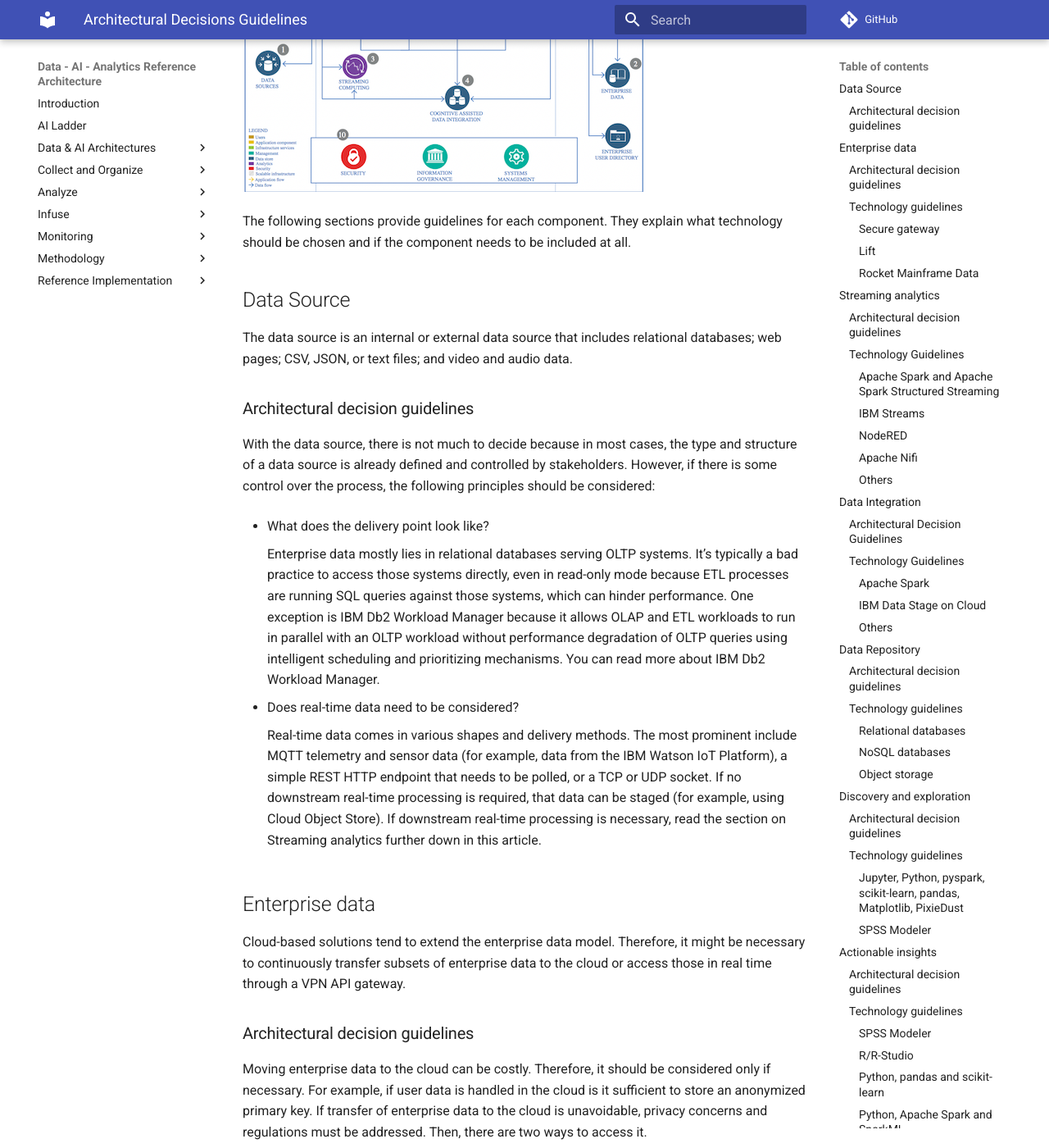
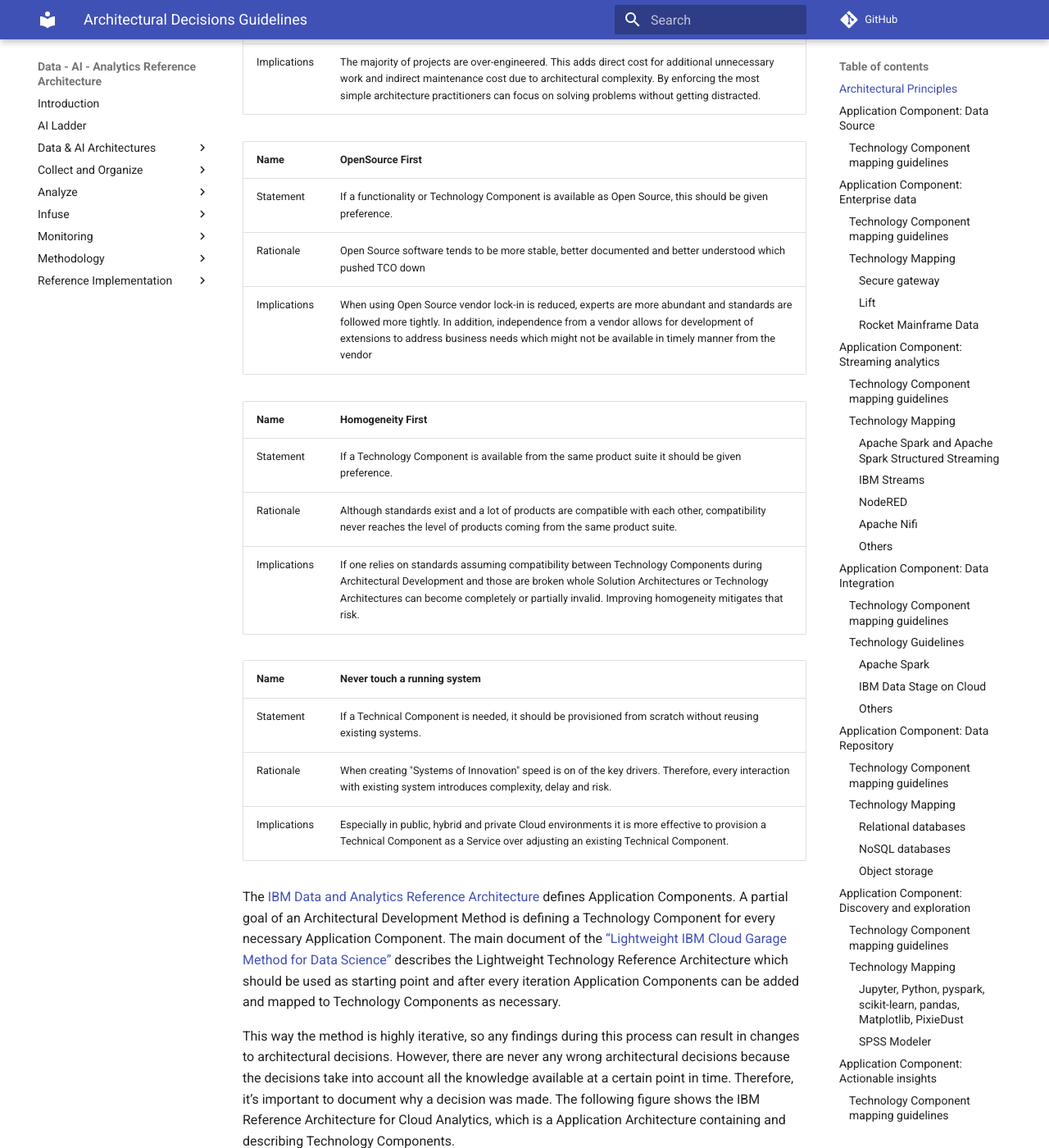
Before and after one commit to ibm-cloud-architecture/refarch-data-ai-analytics, an MkDocs documentation site: the page built from docs/methodology/lightweight-architectural-decisions.md, in a window 1280 px wide and 1400 px high, scrolled down 632 px. Shown: the whole window at 82% size. Built offline with MkDocs 1.6.1 and Material for MkDocs 9.7.7, drawn with Linux system fonts in a browser that asks for light colours; comment, search, counter and statistics services are not loaded; some of the changed text lies outside the part shown.

Commit message:
compatibility architectural decisions with TOGAF

```diff
--- a/docs/methodology/lightweight-architectural-decisions.md
+++ b/docs/methodology/lightweight-architectural-decisions.md
@@ -1,39 +1,70 @@
 # Architectural Decisions Guidelines
 
-*An architectural decisions guide for data science*
+*An architectural decisions guide for architectural model development specific to data science*
+
+This is a companion document for the Lightweight IBM Cloud Garage Method for Data Science. It is meant for giving advice to architects and data scientists on architectural decisions which are extending the Lightweight Reference Architecture.
+
+This document starts with Architectural Principles which are met when applying the Lightweight IBM Cloud Garage Method for Data Science. This way, while integrating this method in an existing enterprise architecture, this method only needs to be adjusted towards Architectural Principles which are not met by this method.
+
+## Architectural Principles
 
 
-The [IBM Data and Analytics Reference Architecture](https://www.ibm.com/cloud/garage/architectures/dataAnalyticsArchitecture)defines possible components on an abstract level. The goal of this article is to choose from the required components and assign real and concrete architectural components to it. The article contains information to complement the [“Lightweight IBM Cloud Garage Method for data science”](https://developer.ibm.com/articles/the-lightweight-ibm-cloud-garage-method-for-data-science/) article.
+|Name | Simplicity First
+--- | ---
+Statement | If a functionality or Technology Component is not needed in the current iteration, it shouldn't be part of the architecture. There must be a need for it in the current iteration.
+Rationale | Distraction is on of our worst enemies. Humans tend to get lost in the abundance of possibilities. By sticking to the Architectural Principle, clear focus on project delivery is ensured.
+Implications| The majority of projects are over-engineered. This adds direct cost for additional unnecessary work and indirect maintenance cost due to architectural complexity. By enforcing the most simple architecture practitioners can focus on solving problems without getting distracted.
 
-The method is highly iterative, so any findings during this process can result in changes to architectural decisions. However, there are never any wrong architectural decisions because the decisions take into account all the knowledge available at a certain point in time. Therefore, it’s important to document why a decision was made. The following figure shows the IBM Reference Architecture for Cloud Analytics.
+
+|Name | OpenSource First
+--- | ---
+Statement | If a functionality or Technology Component is available as Open Source, this should be given preference.
+Rationale | Open Source software tends to be more stable, better documented and better understood which pushed TCO down
+Implications| When using Open Source vendor lock-in is reduced, experts are more abundant and standards are followed more tightly. In addition, independence from a vendor allows for development of extensions to address business needs which might not be available in timely manner from the vendor
+
+|Name | Homogeneity First
+--- | ---
+Statement | If a Technology Component is available from the same product suite it should be given preference.
+Rationale | Although standards exist and a lot of products are compatible with each other, compatibility never reaches the level of products coming from the same product suite.
+Implications| If one relies on standards assuming compatibility between Technology Components during Architectural Development and those are broken whole Solution Architectures or Technology Architectures can become completely or partially invalid. Improving homogeneity mitigates that risk.
+
+|Name | Never touch a running system
+--- | ---
+Statement | If a Technical Component is needed, it should be provisioned from scratch without reusing existing systems.
+Rationale | When creating "Systems of Innovation" speed is on of the key drivers. Therefore, every interaction with existing system introduces complexity, delay and risk.
+Implications| Especially in public, hybrid and private Cloud environments it is more effective to provision a Technical Component as a Service over adjusting an existing Technical Component.
+
+The [IBM Data and Analytics Reference Architecture](https://www.ibm.com/cloud/garage/architectures/dataAnalyticsArchitecture/reference-architecture) defines Application Components. A partial goal of an Architectural Development Method is defining a Technology Component for every necessary Application Component. The main document of the [“Lightweight IBM Cloud Garage Method for Data Science”](https://ibm-cloud-architecture.github.io/refarch-data-ai-analytics/methodology/lightweight/) describes the Lightweight Technology Reference Architecture which should be used as starting point and after every iteration Application Components can be added and mapped to Technology Components as necessary.
+
+This way the method is highly iterative, so any findings during this process can result in changes to architectural decisions. However, there are never any wrong architectural decisions because the decisions take into account all the knowledge available at a certain point in time. Therefore, it’s important to document why a decision was made. The following figure shows the IBM Reference Architecture for Cloud Analytics, which is a Application Architecture containing and describing Technology Components.
 
 ![](reference-architecture.png)
 
-The following sections provide guidelines for each component. They explain what technology should be chosen and if the component needs to be included at all.
+The following sections provide guidelines on selecting Technology Components for each Application Component. So it is explained what Technology Component should be chosen based on given requirements and if the Application Component needs to be included at all.
 
-## Data Source
+## Application Component: Data Source
 
 The data source is an internal or external data source that includes relational databases; web pages; CSV, JSON, or text files; and video and audio data.
 
-### Architectural decision guidelines
+### Technology Component mapping guidelines
 
-With the data source, there is not much to decide because in most cases, the type and structure of a data source is already defined and controlled by stakeholders. However, if there is some control over the process, the following principles should be considered:
+With the data source, there is not much to decide because in most cases, the type and structure of a data source is already defined and controlled by stakeholders. However, if there is some control over the process, the following Architectural Principles should be considered:
 
 
 
-* What does the delivery point look like?
+* How does the delivery point look like?
 
-    Enterprise data mostly lies in relational databases serving OLTP systems. It’s typically a bad practice to access those systems directly, even in read-only mode because ETL processes are running SQL queries against those systems, which can hinder performance. One exception is IBM Db2 Workload Manager because it allows OLAP and ETL workloads to run in parallel with an OLTP workload without performance degradation of OLTP queries using intelligent scheduling and prioritizing mechanisms. You can read more about IBM Db2 Workload Manager.
+    Enterprise data mostly lies in relational databases serving OLTP systems. It’s typically a bad practice to access those systems directly, even in read-only mode because ETL processes are running SQL queries against those systems, which can hinder performance. One exception for example is IBM DB2 Workload Manager because it allows OLAP and ETL workloads to run in parallel with an OLTP workload without performance degradation of OLTP queries using intelligent scheduling and prioritizing mechanisms.
 
 * Does real-time data need to be considered?
 
-    Real-time data comes in various shapes and delivery methods. The most prominent include MQTT telemetry and sensor data (for example, data from the IBM Watson IoT Platform), a simple REST HTTP endpoint that needs to be polled, or a TCP or UDP socket. If no downstream real-time processing is required, that data can be staged (for example, using Cloud Object Store). If downstream real-time processing is necessary, read the section on Streaming analytics further down in this article.
+    Real-time data comes in various shapes and delivery methods. The most prominent include MQTT telemetry and sensor data (for example, data from the IBM Watson IoT Platform), a simple REST HTTP endpoint that needs to be polled, or a TCP or UDP socket. If no downstream real-time processing is required, that data can be staged (for example, using Cloud Object Store). If downstream real-time processing is necessary, read the section on Streaming analytics further down in this document.
 
-## Enterprise data
+## Application Component: Enterprise data
 
 Cloud-based solutions tend to extend the enterprise data model. Therefore, it might be necessary to continuously transfer subsets of enterprise data to the cloud or access those in real time through a VPN API gateway.
 
-### Architectural decision guidelines
+### Technology Component mapping guidelines
 
 Moving enterprise data to the cloud can be costly. Therefore, it should be considered only if necessary. For example, if user data is handled in the cloud is it sufficient to store an anonymized primary key. If transfer of enterprise data to the cloud is unavoidable, privacy concerns and regulations must be addressed. Then, there are two ways to access it.
 
@@ -41,7 +72,7 @@
 * Batch sync from an enterprise data center to the cloud
 * Real-time access to subsets of data using VPN and an API gateway
 
-### Technology guidelines
+### Technology Mapping
 
 #### Secure gateway
 
@@ -55,11 +86,11 @@
 
 The Rocket Mainframe Data service uses similar functions for batch-style data integration as Lift, but is dedicated to IBM Mainframes. You can [read more](https://cloud.ibm.com/catalog/services/rocket-mainframe-data) information about the service.
 
-## Streaming analytics
+## Application Component: Streaming analytics
 
 The current state-of-the-art is batch processing. But, sometimes the value of a data product can be increased tremendously by adding real-time analytics capabilities because most of world’s data loses value within seconds. Think of stock market data or the fact that a vehicle camera captures a pedestrian crossing a street. A streaming analytics system allows for real-time data processing. Think of it like running data against a continuous query instead of running a query against a finite data set.
 
-### Architectural decision guidelines
+### Technology Component mapping guidelines
 
 There is a relatively limited set of technologies for real-time stream processing. The most important questions to be asked are:
 
@@ -70,7 +101,7 @@
 * What’s the variance of the workload and what are the elasticity requirements?
 * What type of fault tolerance and delivery guarantees are necessary?
 
-### Technology Guidelines
+### Technology Mapping
 
 On IBM Cloud, there are many service offerings for real-time data processing that I explain in the following sections along with guidelines for when to use them.
 
@@ -146,11 +177,11 @@
 
 There are also other technologies like Apache Kafka, Samza, Apache Flink, Apache Storm, Total.js Flow, Eclipse Kura, and Flogo that might be worth looking at if the ones mentioned don’t meet all of your requirements.
 
-## Data Integration
+## Application Component: Data Integration
 
 In the data integration stage, data is cleansed, transformed, and if possible, downstream features are added
 
-### Architectural Decision Guidelines
+### Technology Component mapping guidelines
 
 There are numerous technologies for batch data processing, which is the technology used for data integration. The most important questions to be asked are:
 
@@ -192,11 +223,11 @@
 
 It’s important to know that data integration is mostly done using ETL tools, plain SQL, or a combination of both. ETL tools are mature technology, and many ETL tools exist. On the other hand, if streaming analytics is part of the project, it’s a good idea to check whether one of those technologies fits your requirements because reuse of such a system reduces technology heterogeneity.
 
-## Data Repository
+## Application Component: Data Repository
 
 This is the persistent storage for your data.
 
-### Architectural decision guidelines
+### Technology Component mapping guidelines
 
 There are lots of technologies for persisting data, and most of them are relational databases. The second largest group are NoSQL databases, with file systems (including Cloud Object Store) forming the last one. The most important questions to be asked are:
 
@@ -213,7 +244,7 @@
 * What are the retention policies?
 
 
-### Technology guidelines
+### Technology Mapping
 
 IBM cloud has numerous service offerings for SQL, NoSQL, and file storage. The following section explains them and provides guidelines on when to use which one.
 
@@ -294,11 +325,11 @@
 
 * What are the retention policies? Retention of data residing in object storage must be done manually. Hierarchical file and folder layout that is based on data and time helps here. Some object storage support automatic movement of infrequently accessed files to colder storage (colder means less cost, but also less performance, or even higher cost of accesses to files).
 
-## Discovery and exploration
+## Application Component: Discovery and exploration
 
 This component allows for visualization and creation of metrics of data.
 
-### Architectural decision guidelines
+### Technology Component mapping guidelines
 
 In various process models, data visualization and exploration is one of the first steps. Similar tasks are also applied in traditional data warehousing and business intelligence. So when choosing a technology, ask the following questions:
 
@@ -308,7 +339,7 @@
 * What metrics can be calculated on the data?
 * Do metrics and visualization need to be shared with business stakeholders?
 
-### Technology guidelines
+### Technology Mapping
 
 IBM cloud has many service offerings for data exploration. Some of the offerings are open source, and some aren’t.
 
@@ -357,11 +388,11 @@
 
 * Do metrics and visualization need to be shared with business stakeholders? Watson Studio supports sharing of SPSS Modeler Flows, also using a fine-grained user and access management system. However, those might not be suitable to stakeholders.
 
-## Actionable insights
+## Application Component: Actionable insights
 
 This is where most of your work fits in. It’s where you create and evaluate your machine learning and deep learning models.
 
-### Architectural decision guidelines
+### Technology Component mapping guidelines
 
 There are numerous technologies for creating and evaluating machine learning and deep learning models. Although different technologies differ in function and performance, those differences are usually miniscule. Therefore, the questions you should ask yourself are:
 
@@ -373,7 +404,7 @@
 * Is parallel- or GPU-based training or scoring required?
 * Do algorithms need to be tweaked or new algorithms be developed?
 
-### Technology guidelines
+### Technology Mapping
 
 Because there’s an abundance of open and closed source technologies, I’m highlighting the most relevant ones in this article. Although it’s the same for the other sections as well, decisions made in this section are very prone to change due to the iterative nature of this process model. Therefore, changing or combining multiple technologies is no problem, although the decisions that led to those changes should be explained and documented.
 
@@ -487,7 +518,7 @@
 * Do algorithms need to be tweaked or new algorithms be developed? TensorFlow is a linear algebra execution engine. Therefore, it’s optimally suited for tweaking and creating new algorithms. Keras is a very flexible deep learning library that supports many neural network layouts.
 
 
-## Applications and Data Products
+## Application Component: Applications and Data Products
 
 Models are fine, but their value rises when they can be consumed by the ordinary business user. Therefore, you must create a data product. Data products don’t necessarily need to stay on the cloud. They can be pushed to mobile or enterprise applications.
 Architectural decision guidelines
@@ -500,7 +531,7 @@
 * What’s the degree of customization needed?
 * What’s the target audience? Is cloud scale deployment for a public use base required?
 
-### Technology guidelines
+### Technology Mapping
 
 Currently, only a limited set of frameworks and technologies is available in different categories. In the following section, I’ve explained the most prominent examples.
 
@@ -547,7 +578,7 @@
 * What’s the target audience? Is cloud scale deployment for a public use base required? As a cloud native application, a D3-based data product can provide all capabilities for horizontal and vertical scaling and full adoption to user requirements.
 
 
-## Security, information governance and systems management
+## Application Component: Security, information governance and systems management
 
 This important step can be easily forgotten. It’s important to control who has access to which information for many compliance regulations. In addition, modern data science architectures involve many components that require operational aspects as well.
 Architectural decision guidelines
@@ -560,7 +591,7 @@
 * What are the requirements for data retention?
 * What level of security against attacks from hackers is required?
 
-### Technology guidelines
+### Technology Mapping
 
 Again, there’s a lot of software for this as well as ways to solve the requirements involved in this topic. I’ve chosen representative examples for this article.
 Internet services
@@ -594,7 +625,3 @@
 IBM Cloud PaaS/SaaS eliminates operational aspects from data science projects because all components involved are managed by IBM.
 
 * Who is taking care of operational aspects? In PaaS/SaaS, cloud operational aspects are being taken care of by the cloud provider.
-
-## Summary
-
-This article complements the [“Lightweight IBM Cloud Garage Method for data science”](https://developer.ibm.com/articles/the-lightweight-ibm-cloud-garage-method-for-data-science/) article and helps you with deployment considerations.
```
Also changed, not shown: docs/methodology/lightweight.md (+8 -1 lines), docs/methodology/lightweight-process-model-figure2.png, 2 other files.
